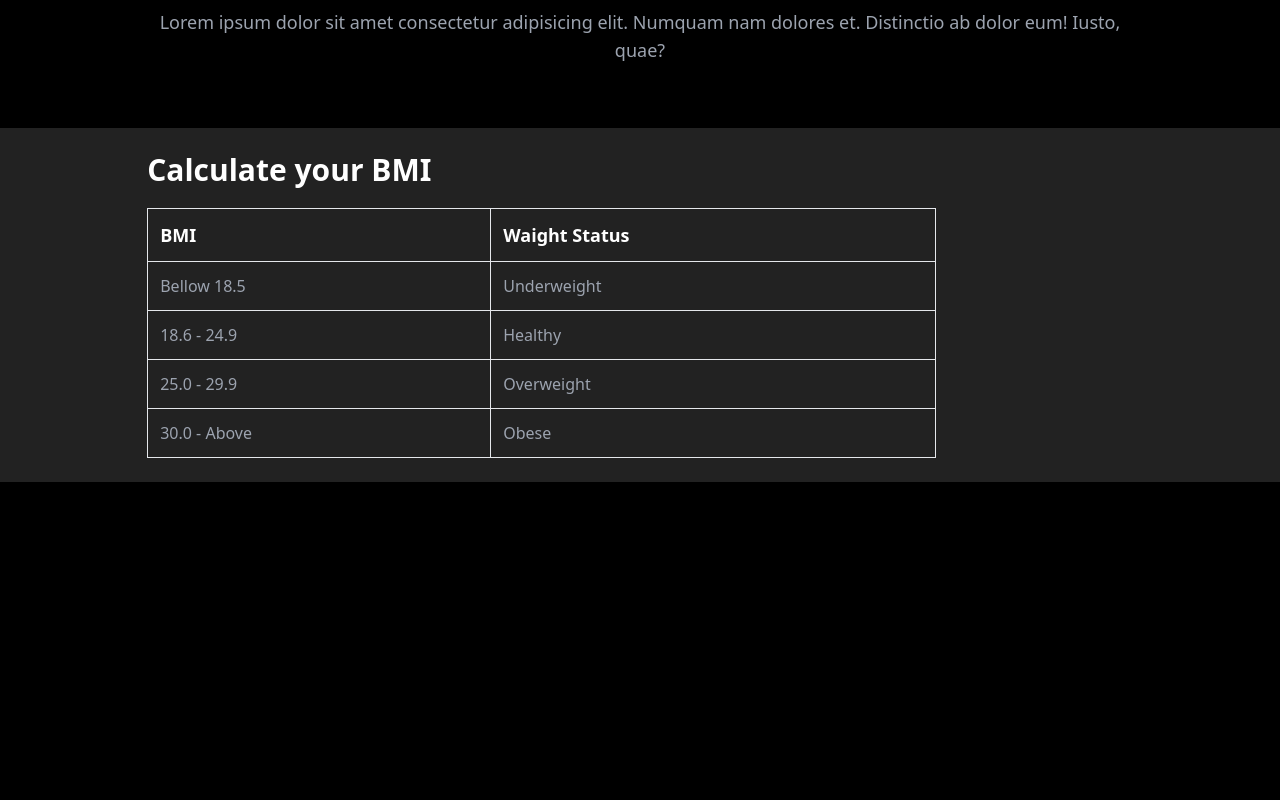
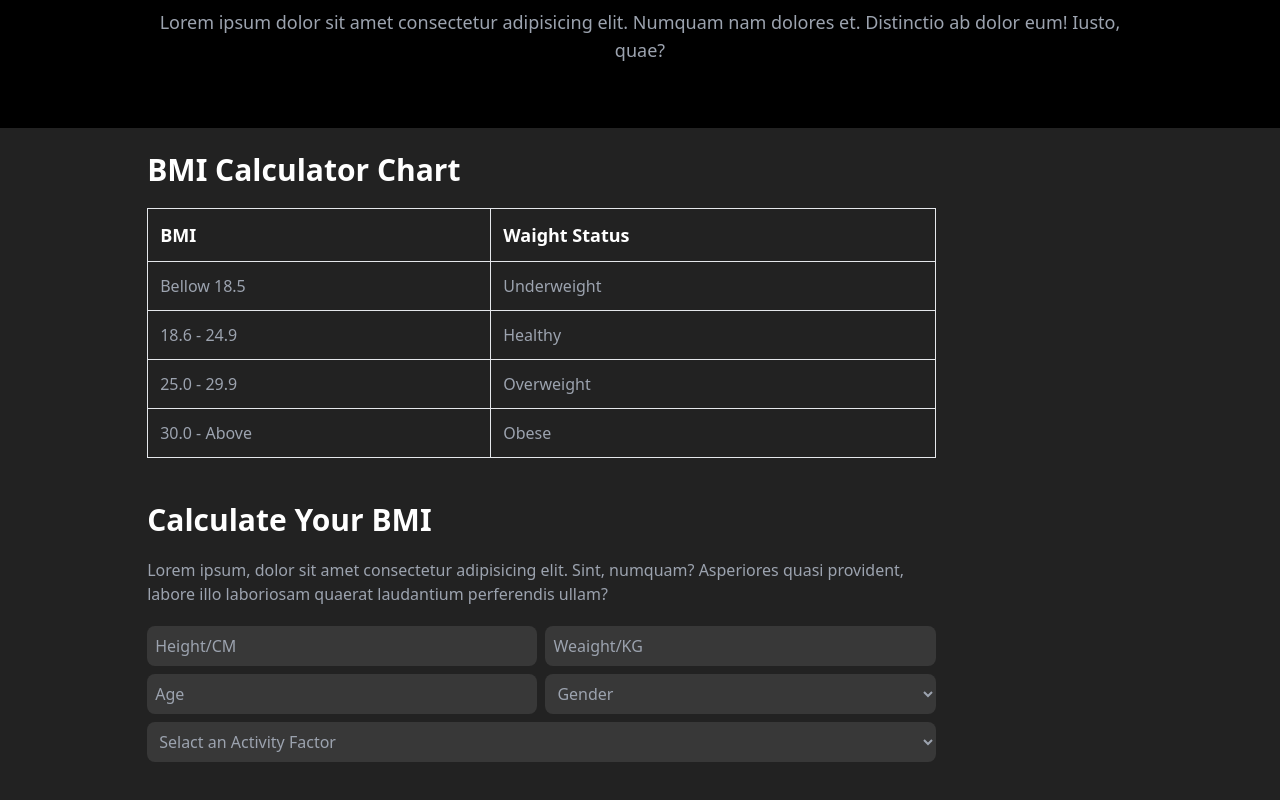
Before and after one commit to manikblocck/assig-02-with-tailwind, a website built with Vite: page index.html in a window 1280 px wide. Shown: the part 3009-3809 px from the top of the page. Before the commit the page ends 3491 px from the top, so only its background shows below. Built offline with nearby package versions, Linux system fonts and the light colour scheme.

Commit message:
BMI-input

```diff
--- a/index.html
+++ b/index.html
@@ -113,7 +113,7 @@
             <div class="md:w-4/5 md:mx-auto">
 
             <div>
-                <h1 class="text-white text-3xl font-bold mb-5">Calculate your BMI</h1>
+                <h1 class="text-white text-3xl font-bold mb-5">BMI Calculator Chart</h1>
                 <table class="w-[80%]">
                     <tr>
                         <td class="text-white border p-3 font-semibold text-lg ">BMI</td>
@@ -138,6 +138,24 @@
                 </table>
             </div>
 
+            <div class="mt-11 w-4/5">
+                <h1 class="text-white text-3xl font-bold my-5">Calculate Your BMI</h1>
+                <p  class="text-gray-400">Lorem ipsum, dolor sit amet consectetur adipisicing elit. Sint, numquam? Asperiores quasi provident, labore illo laboriosam quaerat laudantium perferendis ullam?</p>
+
+                <div class="grid grid-cols-2 gap-2 my-5 text-gray-400">
+                    <input class="bg-[#383838] rounded-lg p-2" type="text" placeholder="Height/CM">
+                    <input class="bg-[#383838] rounded-lg p-2" type="text" placeholder="Weaight/KG">
+                    <input class="bg-[#383838] rounded-lg p-2" type="text" placeholder="Age">
+                    <select class="bg-[#383838] rounded-lg p-2">
+                        <option>Gender</option>
+                    </select>
+                    <select class="col-start-1 col-end-[-1] p-2 bg-[#383838] rounded-lg">
+                        <option>Selact an Activity Factor</option>
+                    </select>
+                </div>
+
+            </div>
+
             </div>
 
         </div>
```
